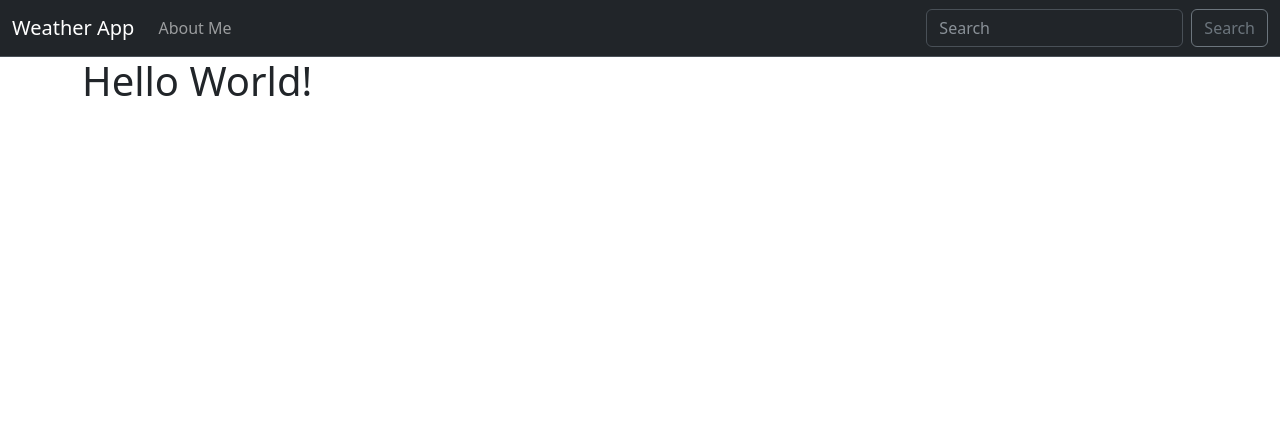
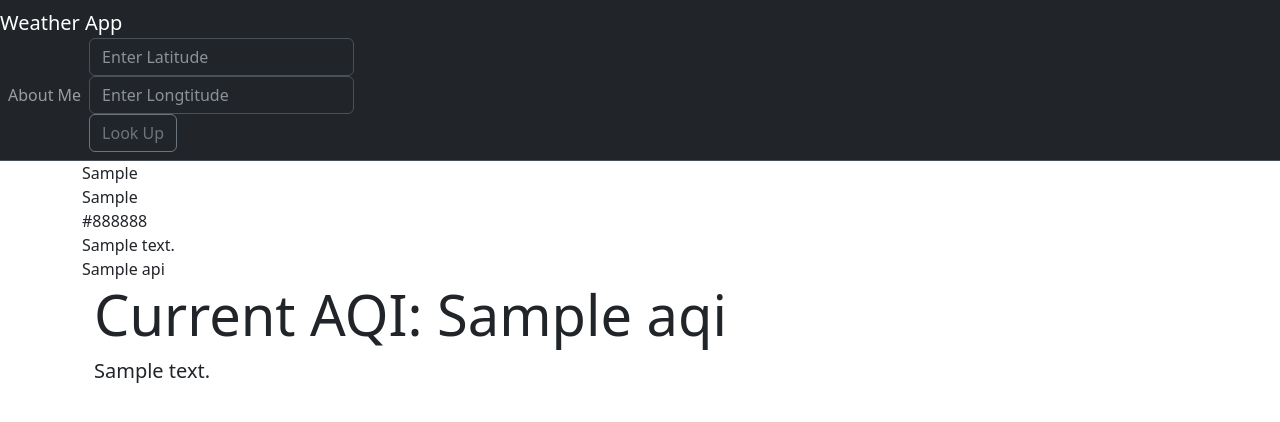
Before and after one commit to Santat-Ang/djangoweather, a Django app: template lookup/templates/home.html in a window 1280 px wide. Shown: the top 422 px of the page. Run offline with Django 4.2, Linux system fonts and the light colour scheme; the template is opened without the code that fills it: most values are stand-ins (such as "Sample title", 1, 10 or a date in 2020).

Commit message:
Completed DjangoWeather session

```diff
--- a/lookup/templates/base.html
+++ b/lookup/templates/base.html
@@ -4,11 +4,18 @@
     <meta charset="utf-8">
     <meta name="viewport" content="width=device-width, initial-scale=1">
     <title>Bootstrap demo</title>
+    <style>
+      .Good{background-color: #00e400;}
+      .Fair{background-color: #ffff00;}
+      .Moderate{background-color: #ff7e00;}
+      .Poor{background-color: #8F3F97;}
+      .VeryPoor{background-color: #7E0023;}
+    </style>
     <link href="https://cdn.jsdelivr.net/npm/bootstrap@5.3.0/dist/css/bootstrap.min.css" rel="stylesheet" integrity="sha384-9ndCyUaIbzAi2FUVXJi0CjmCapSmO7SnpJef0486qhLnuZ2cdeRhO02iuK6FUUVM" crossorigin="anonymous">
   </head>
   <body>
     <nav class="navbar navbar-expand-lg bg-dark border-bottom border-bottom-dark" data-bs-theme="dark">
-        <div class="container-fluid">
+        <div cl ass="container-fluid">
           <a class="navbar-brand" href="{% url 'home' %}">Weather App</a>
           <button class="navbar-toggler" type="button" data-bs-toggle="collapse" data-bs-target="#navbarSupportedContent" aria-controls="navbarSupportedContent" aria-expanded="false" aria-label="Toggle navigation">
             <span class="navbar-toggler-icon"></span>
@@ -19,10 +26,14 @@
                 <a class="nav-link" href="{% url 'about' %}">About Me</a>
               </li>
             </ul>
-            <form class="d-flex" role="search">
-              <input class="form-control me-2" type="search" placeholder="Search" aria-label="Search">
-              <button class="btn btn-outline-secondary" type="submit">Search</button>
+
+            <form action="{% url 'home' %}" class="form-inline my-2 my-lg-0" method = "POST">
+                {% csrf_token %}
+              <input class="form-control me-2" type="search" placeholder="Enter Latitude" aria-label="Search" name="LatitudeValue">
+              <input class="form-control me-2" type="search" placeholder="Enter Longtitude" aria-label="Search" name="LongtitudeValue">
+              <button class="btn btn-outline-secondary" type="submit">Look Up</button>
             </form>
+
           </div>
         </div>
       </nav>
--- a/lookup/templates/home.html
+++ b/lookup/templates/home.html
@@ -2,6 +2,34 @@
 
 {% block content %}
 
-<h1>Hello World!</h1>
+{%if LatitudeValue %}
+    {{LatitudeValue}}<br>
+{%endif%}
+{%if LongtitudeValue %}
+    {{LongtitudeValue}}<br>
+{%endif%}
+{%if category_color %}
+    {{category_color}}<br>
+{%endif%}
+{%if category_description %}
+    {{category_description}}<br>
+{%endif%}
+{%if api %}
+    {{api}}<br>
+{%endif%}
 
+{%if api %}
+    {%if api == "Error..."%}
+        There was an error please try again...
+    {%else%}
+        <div class="container-fluid {{category_color}}">
+            <h1 class="display-4">Current AQI: {{api.list.0.main.aqi}}</h1>
+            <p class="lead">
+                {{category_description}}
+            </p>
+
+        </div>
+
+    {%endif%}
+{%endif%}
 {% endblock %}
```
Also changed, not shown: lookup/views.py (+69 -1 lines).
